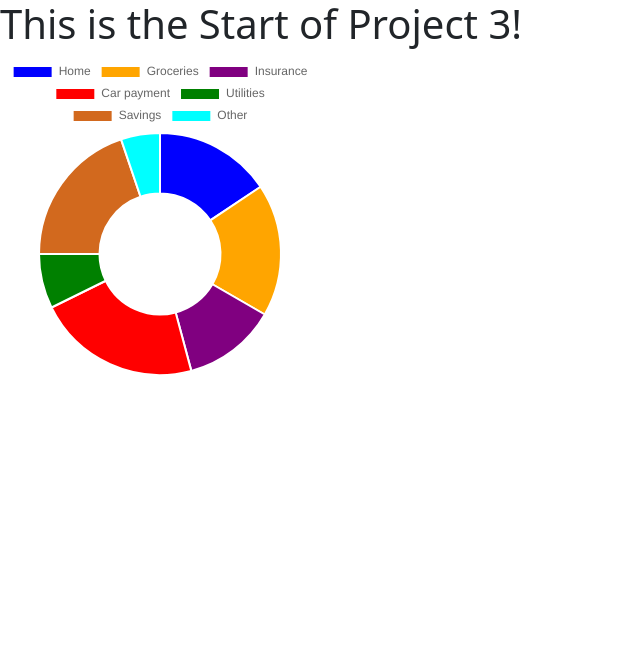
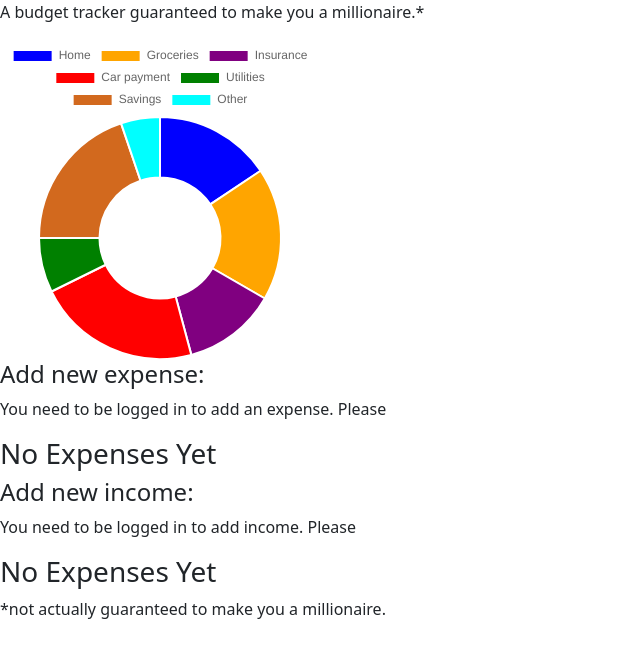
Before and after one commit to deafboi6/proj3, a React (Create React App) app in the folder client/: page / in a window 1280 px wide. Shown: the top 658 px of the page, without its empty margins (0-640 px from the left). Built offline with nearby package versions, Linux system fonts and the light colour scheme; the HTML template or start-up script is replaced by a standard one.

Commit message:
added react router/added imports to App ftn

```diff
--- a/client/src/App.js
+++ b/client/src/App.js
@@ -19,10 +19,19 @@ export default function App() {
     return (
         <ApolloProvider client={client}>
         <div>
-            <h1>This is the Start of Project 3!</h1>
+            <Header />
             <div className="h-25 w-25">
                 <PieChart />
             </div>
+            <div>
+                <ExpenseForm />
+                <ExpenseList />
+            </div>
+            <div>
+                <IncomeForm />
+                <IncomeList />
+            </div>
+            <Footer />
         </div>
         </ApolloProvider>
     );
```
